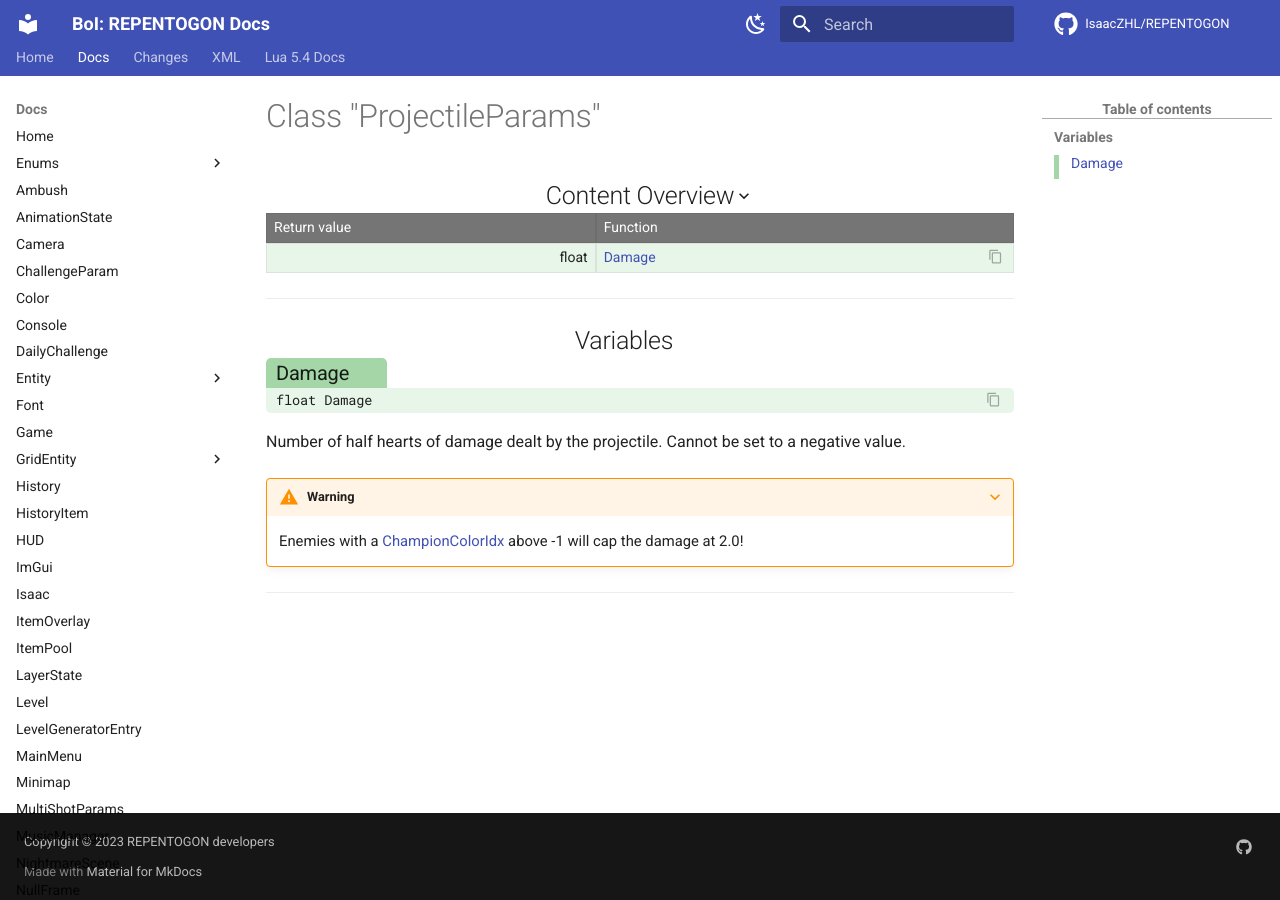
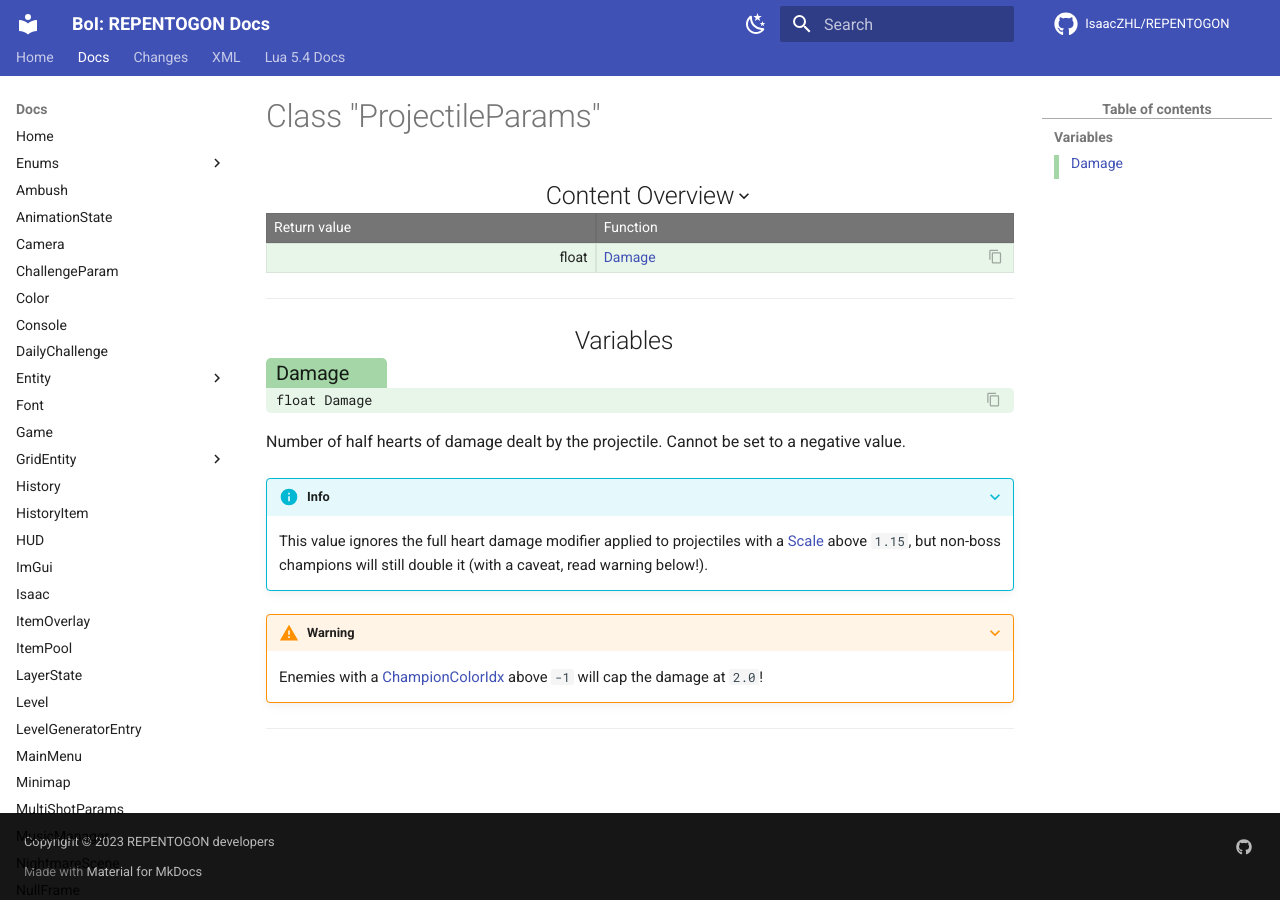
Before and after one commit to TeamREPENTOGON/REPENTOGON, an MkDocs documentation site: the page built from documentation/docs/ProjectileParams.md, in a window 1280 px wide. Built offline with MkDocs 1.6.1 and Material for MkDocs 9.7.7, drawn with Linux system fonts in a browser that asks for light colours; comment, search, counter and statistics services are not loaded; the version menu is left out.

Commit message:
elaborate on uses & caveats of damage value

```diff
--- a/documentation/docs/ProjectileParams.md
+++ b/documentation/docs/ProjectileParams.md
@@ -13,6 +13,10 @@ search:
 
 Number of half hearts of damage dealt by the projectile. Cannot be set to a negative value.
 
+???+ info
+    This value ignores the full heart damage modifier applied to projectiles with a [Scale](https://wofsauge.github.io/IsaacDocs/rep/ProjectileParams.html#scale) above `1.15`, but non-boss champions will still double it (with a caveat, read warning below!).
+
+
 ???+ warning "Warning"
-    Enemies with a [ChampionColorIdx](https://wofsauge.github.io/IsaacDocs/rep/enums/ChampionColor.html) above -1 will cap the damage at 2.0!
+    Enemies with a [ChampionColorIdx](https://wofsauge.github.io/IsaacDocs/rep/enums/ChampionColor.html) above `-1` will cap the damage at `2.0`!
 ___
```
